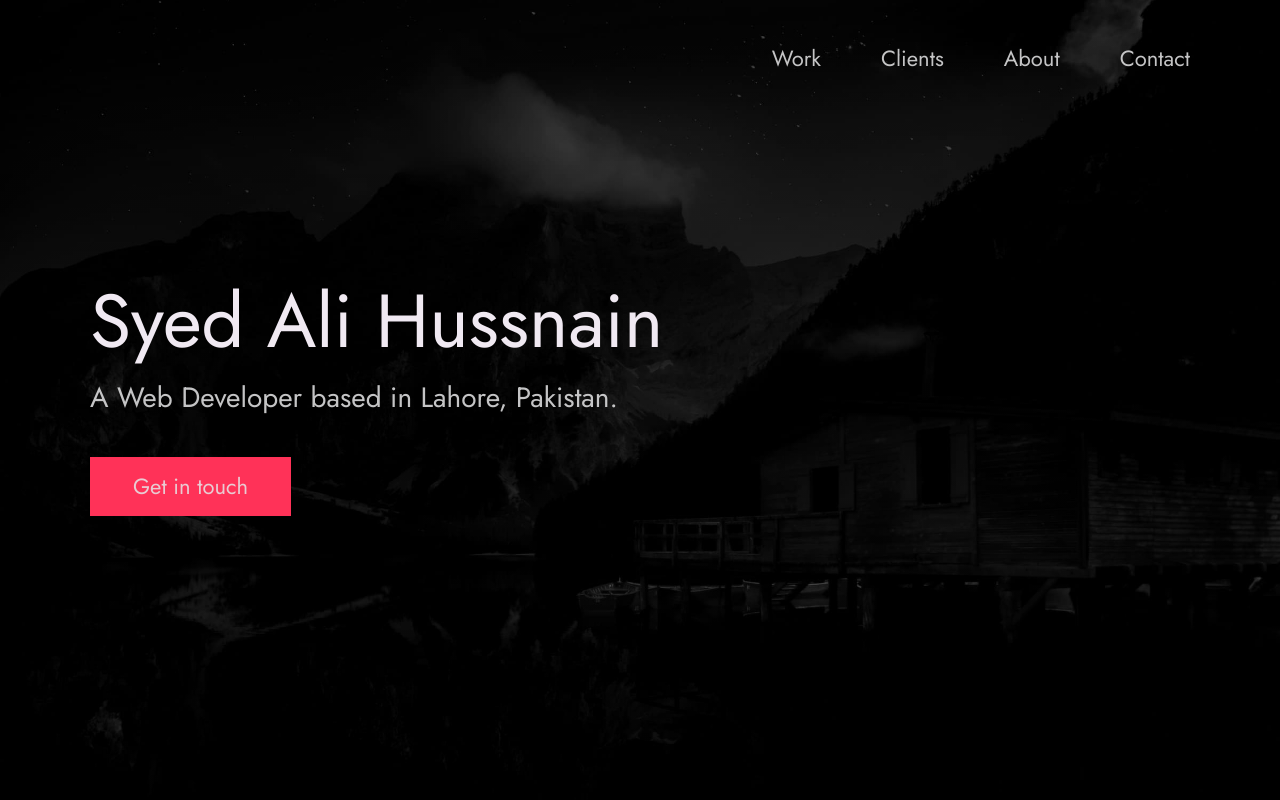
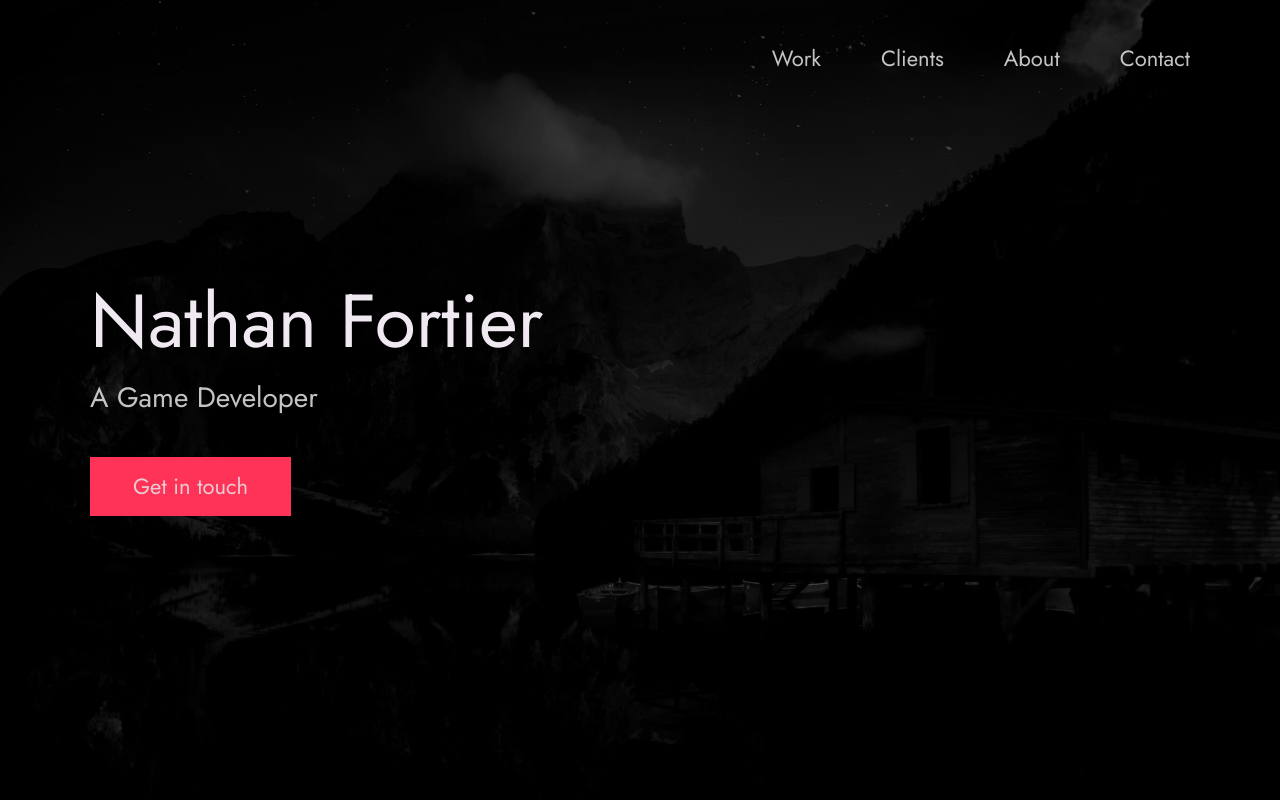
Before and after one commit to nafortier/Fortier_Portfolio, a plain HTML site: page index.html in a window 1280 px wide. Shown: the top 800 px of the page. Drawn offline with Linux system fonts and the light colour scheme.

Commit message:
Test Changes

```diff
--- a/index.html
+++ b/index.html
@@ -24,7 +24,7 @@
 
   <!-- Put your site title here -->
   <title>
-    Syed Ali Hussnain | A Web Developer based in Lahore, Pakistan.
+    Nathan Fortier Portfolio
   </title>
 
   <meta name="description" content="Add small description of yourslef.">
@@ -56,10 +56,10 @@
       <div class="header__text">
         <h1 class="heading-primary">
           <!-- Replace the following name with your name -->
-          <span>Syed Ali Hussnain</span>
+          <span>Nathan Fortier</span>
         </h1>
         <!-- Put a small paragraph about yourself -->
-        <p>A Web Developer based in Lahore, Pakistan.</p>
+        <p>A Game Developer</p>
         <a href="#contact" class="btn btn--pink">Get in touch</a>
       </div>
     </div>
```
